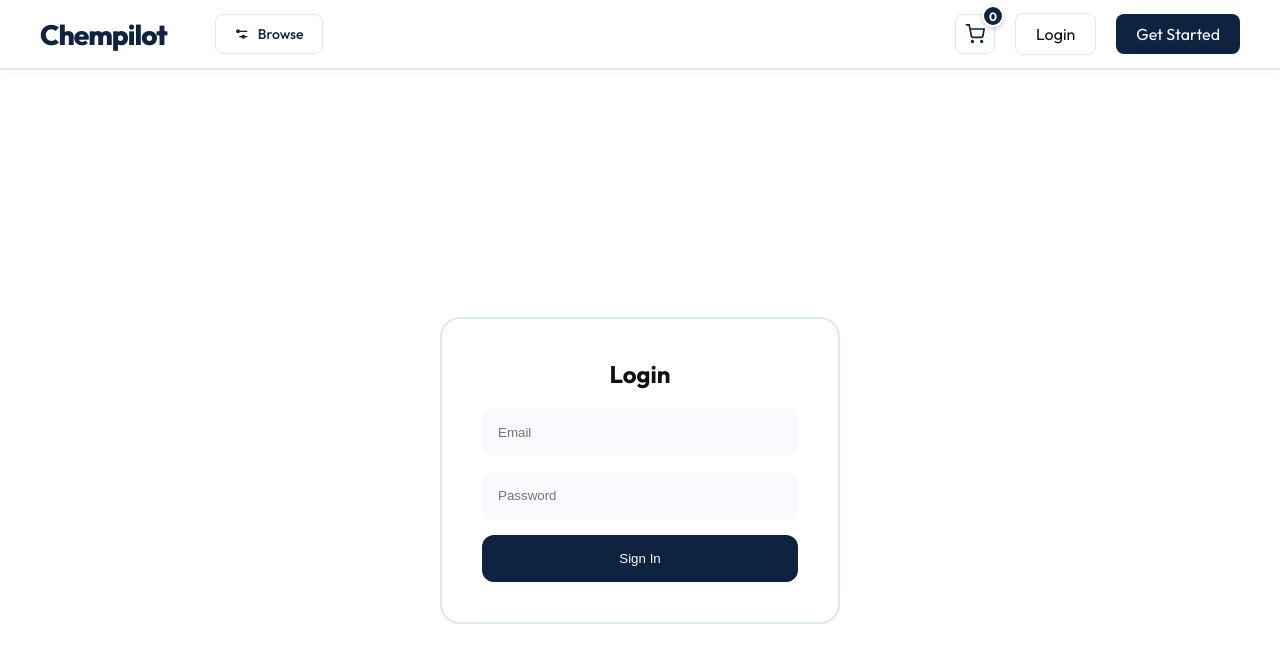
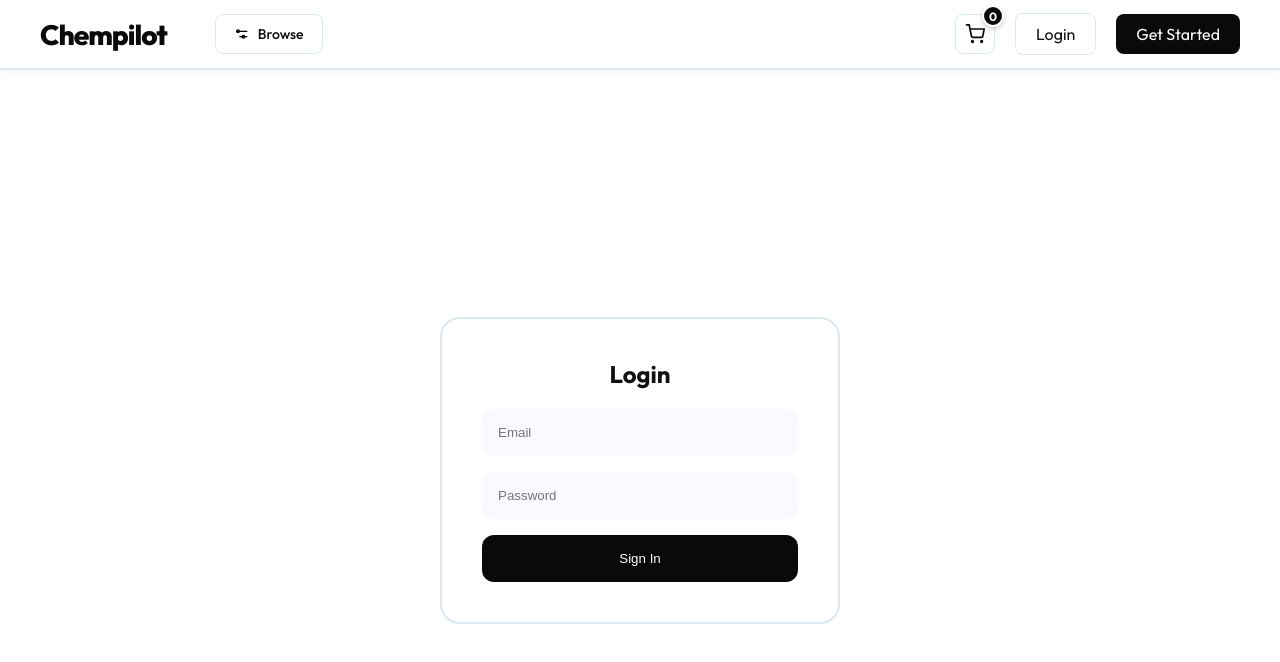
Before and after one commit to Trueblue606/commercetools-b2b-machinery-store2, a Next.js app in the folder b2b-simple/: page /login in a window 1280 px wide. Shown: the top 662 px of the page. Built offline with nearby package versions, Linux system fonts and the light colour scheme; no server answers.

Commit message:
chore(ui): brand color #0a0a0a + rename banner item to ERP Systems (UI-only)

```diff
--- a/b2b-simple/src/components/components/DashboardContent.js
+++ b/b2b-simple/src/components/components/DashboardContent.js
@@ -221,7 +221,7 @@ export default function DashboardContent({ customer, orders: ordersProp = [], on
         <div style={{ marginBottom: '24px' }}>
           <div style={{ display: 'flex', alignItems: 'center', gap: 12, marginBottom: 8 }}>
             <h1 style={{ fontSize: 32, fontWeight: 700, color: COLORS.DARK_BLUE, margin: 0 }}>Welcome, {customerFirstName}</h1>
-            <span title={`${groupInfo.label} pricing active`} style={{ display: 'inline-flex', alignItems: 'center', gap: 6, padding: '6px 10px', borderRadius: 999, fontSize: 12, fontWeight: 600, color: '#0d2340', backgroundColor: COLORS.BABY_BLUE }}>
+            <span title={`${groupInfo.label} pricing active`} style={{ display: 'inline-flex', alignItems: 'center', gap: 6, padding: '6px 10px', borderRadius: 999, fontSize: 12, fontWeight: 600, color: '#0a0a0a', backgroundColor: COLORS.BABY_BLUE }}>
               🎯 {groupInfo.label} Pricing
             </span>
           </div>
@@ -402,7 +402,7 @@ export default function DashboardContent({ customer, orders: ordersProp = [], on
             <div style={{ marginBottom: 32 }}>
               <div style={{ display: 'flex', alignItems: 'center', justifyContent: 'space-between', marginBottom: 16 }}>
                 <h3 style={{ fontSize: 18, fontWeight: 600, color: COLORS.DARK_BLUE }}>Your Benefits</h3>
-                <div style={{ display: 'inline-flex', alignItems: 'center', padding: '4px 8px', borderRadius: 12, fontSize: 12, fontWeight: 600, backgroundColor: COLORS.BABY_BLUE, color: '#0d2340' }}>
+                <div style={{ display: 'inline-flex', alignItems: 'center', padding: '4px 8px', borderRadius: 12, fontSize: 12, fontWeight: 600, backgroundColor: COLORS.BABY_BLUE, color: '#0a0a0a' }}>
                   {customerBenefits.tier}
                 </div>
               </div>
--- a/b2b-simple/src/components/components/navbar.js
+++ b/b2b-simple/src/components/components/navbar.js
@@ -109,7 +109,7 @@ export default function Navbar({ onToggleFilters, hideBenefitsBar = false }) {
             style={{
               fontSize: '28px',
               fontWeight: '800',
-              color: '#0d2340',
+              color: '#0a0a0a',
               textDecoration: 'none',
               letterSpacing: '-1px',
               display: 'flex',
@@ -134,7 +134,7 @@ export default function Navbar({ onToggleFilters, hideBenefitsBar = false }) {
                 fontWeight: 500,
                 fontSize: '14px',
                 fontFamily: "'Outfit', sans-serif",
-                color: '#0d2340',
+                color: '#0a0a0a',
                 cursor: 'pointer',
                 transition: 'all 0.2s',
               }}
@@ -167,7 +167,7 @@ export default function Navbar({ onToggleFilters, hideBenefitsBar = false }) {
               border: '1.5px solid #d7e9f7',
               cursor: 'pointer',
               textDecoration: 'none',
-              color: '#0d2340',
+              color: '#0a0a0a',
             }}
           >
             <svg width="20" height="20" viewBox="0 0 24 24" fill="none" stroke="currentColor" strokeWidth="2">
@@ -180,7 +180,7 @@ export default function Navbar({ onToggleFilters, hideBenefitsBar = false }) {
                 position: 'absolute',
                 top: '-10px',
                 right: '-10px',
-                backgroundColor: '#0d2340',
+                backgroundColor: '#0a0a0a',
                 color: '#ffffff',
                 borderRadius: '50%',
                 minWidth: '22px',
@@ -222,7 +222,7 @@ export default function Navbar({ onToggleFilters, hideBenefitsBar = false }) {
                     display: 'flex',
                     alignItems: 'center',
                     justifyContent: 'center',
-                    color: '#0d2340',
+                    color: '#0a0a0a',
                     fontWeight: '600',
                     fontSize: '14px',
                   }}
@@ -230,7 +230,7 @@ export default function Navbar({ onToggleFilters, hideBenefitsBar = false }) {
                   {customer.firstName?.[0]?.toUpperCase()}
                 </div>
                 <div>
-                  <div style={{ fontSize: '14px', fontWeight: '500', color: '#0d2340' }}>
+                  <div style={{ fontSize: '14px', fontWeight: '500', color: '#0a0a0a' }}>
                     {customer.firstName}
                   </div>
                   <div style={{ fontSize: '12px', color: '#6b7280' }}>
@@ -248,7 +248,7 @@ export default function Navbar({ onToggleFilters, hideBenefitsBar = false }) {
                   padding: '8px 16px',
                   fontWeight: 500,
                   fontSize: '14px',
-                  color: '#0d2340',
+                  color: '#0a0a0a',
                   cursor: 'pointer',
                   display: 'flex',
                   alignItems: 'center',
@@ -268,7 +268,7 @@ export default function Navbar({ onToggleFilters, hideBenefitsBar = false }) {
               <Link href="/login" style={{ padding: '10px 20px', border: '1.5px solid #d7e9f7', borderRadius: '8px' }}>
                 Login
               </Link>
-              <Link href="/signup" style={{ padding: '10px 20px', backgroundColor: '#0d2340', color: '#fff', borderRadius: '8px' }}>
+              <Link href="/signup" style={{ padding: '10px 20px', backgroundColor: '#0a0a0a', color: '#fff', borderRadius: '8px' }}>
                 Get Started
               </Link>
             </>
@@ -280,15 +280,15 @@ export default function Navbar({ onToggleFilters, hideBenefitsBar = false }) {
         <div style={{ backgroundColor: '#d7e9f7', padding: '10px 0', borderTop: '1px solid #bfd9f2' }}>
           <div style={{ maxWidth: '1400px', margin: '0 auto', padding: '0 40px', display: 'flex', alignItems: 'center', justifyContent: 'space-between' }}>
             <div style={{ display: 'flex', alignItems: 'center', gap: '24px' }}>
-              <span style={{ fontSize: '13px', color: '#0d2340', fontWeight: '500' }}>
+              <span style={{ fontSize: '13px', color: '#0a0a0a', fontWeight: '500' }}>
                 🎯 {customerGroup.label} Pricing Active
               </span>
-              <span style={{ fontSize: '13px', color: '#0d2340' }}>
+              <span style={{ fontSize: '13px', color: '#0a0a0a' }}>
                 • {customerGroup.key === 'contractA' ? 'Contract pricing applied' : 'Standard pricing'}
               </span>
-              <span style={{ fontSize: '13px', color: '#0d2340' }}>• Free Shipping on Orders Over £500</span>
+              <span style={{ fontSize: '13px', color: '#0a0a0a' }}>• Free Shipping on Orders Over £500</span>
             </div>
-            <Link href="/account" style={{ fontSize: '13px', color: '#0d2340', fontWeight: '600', textDecoration: 'none', display: 'flex', alignItems: 'center', gap: '4px' }}>
+            <Link href="/account" style={{ fontSize: '13px', color: '#0a0a0a', fontWeight: '600', textDecoration: 'none', display: 'flex', alignItems: 'center', gap: '4px' }}>
               View Account Benefits
               <svg width="14" height="14" viewBox="0 0 24 24" fill="none" stroke="currentColor" strokeWidth="2">
                 <polyline points="9 18 15 12 9 6" />
--- a/b2b-simple/src/pages/login.js
+++ b/b2b-simple/src/pages/login.js
@@ -94,7 +94,7 @@ export default function Login() {
           style={{
             width: "100%",
             padding: "16px",
-            backgroundColor: "#0d2340",
+            backgroundColor: "#0a0a0a",
             color: "#fff",
             border: "none",
             borderRadius: "12px",
--- a/b2b-simple/src/pages/test-prices.js
+++ b/b2b-simple/src/pages/test-prices.js
@@ -92,7 +92,7 @@ export default function TestPrices() {
           disabled={loading}
           style={{
             padding: '8px 16px',
-            backgroundColor: '#0d2340',
+            backgroundColor: '#0a0a0a',
             color: 'white',
             border: 'none',
             borderRadius: '4px',
--- a/b2b-simple/src/styles/Home.module.css
+++ b/b2b-simple/src/styles/Home.module.css
@@ -3,7 +3,7 @@
   --gray-alpha-200: rgba(var(--gray-rgb), 0.08);
   --gray-alpha-100: rgba(var(--gray-rgb), 0.05);
 
-  --button-primary-hover: #383838;
+  --button-primary-hover: #0a0a0a;
   --button-secondary-hover: #f2f2f2;
 
   display: grid;
```
Also changed, not shown: b2b-simple/src/components/components/InteractiveFlowBanner.js (+4 -4 lines).
